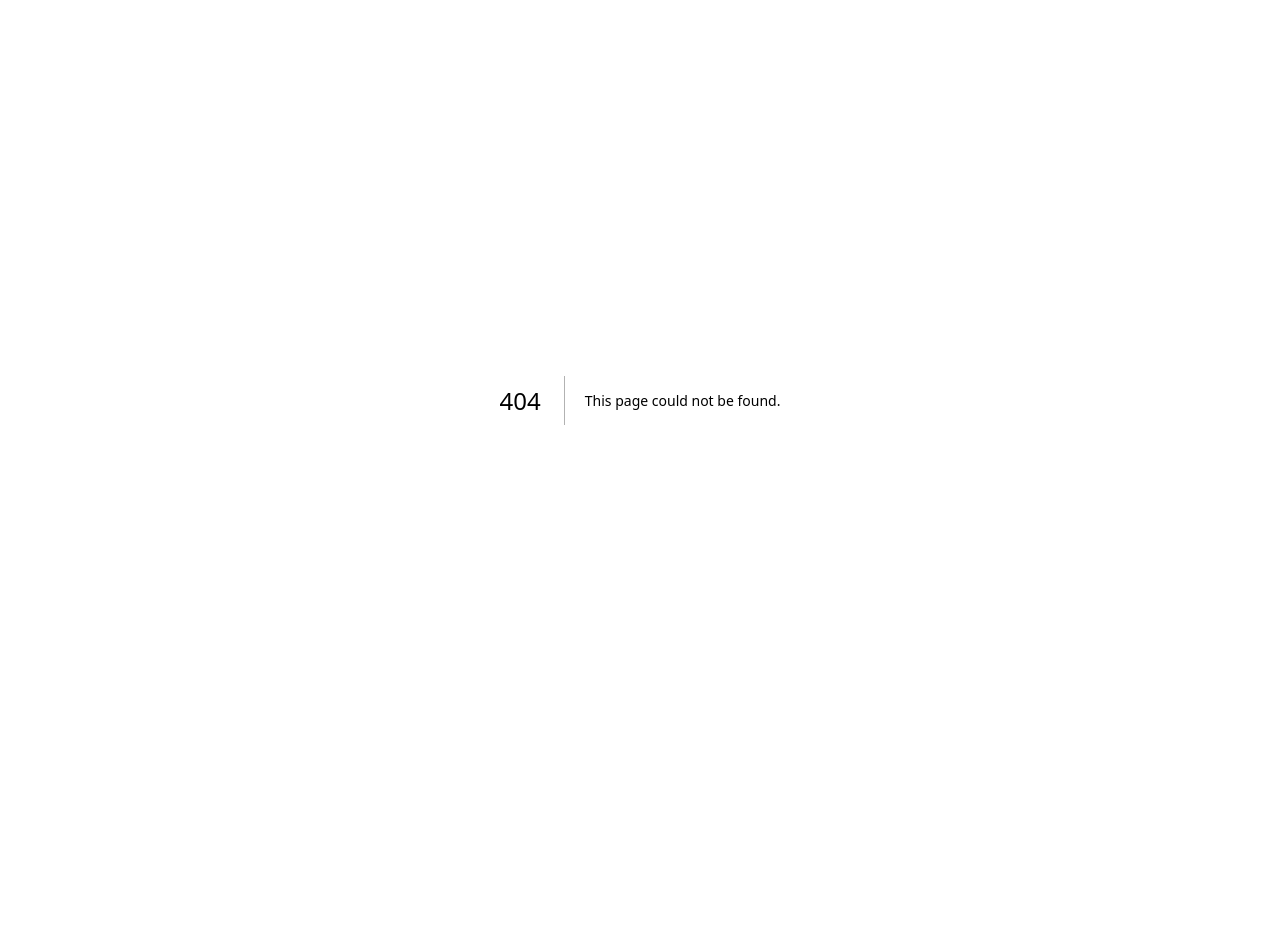
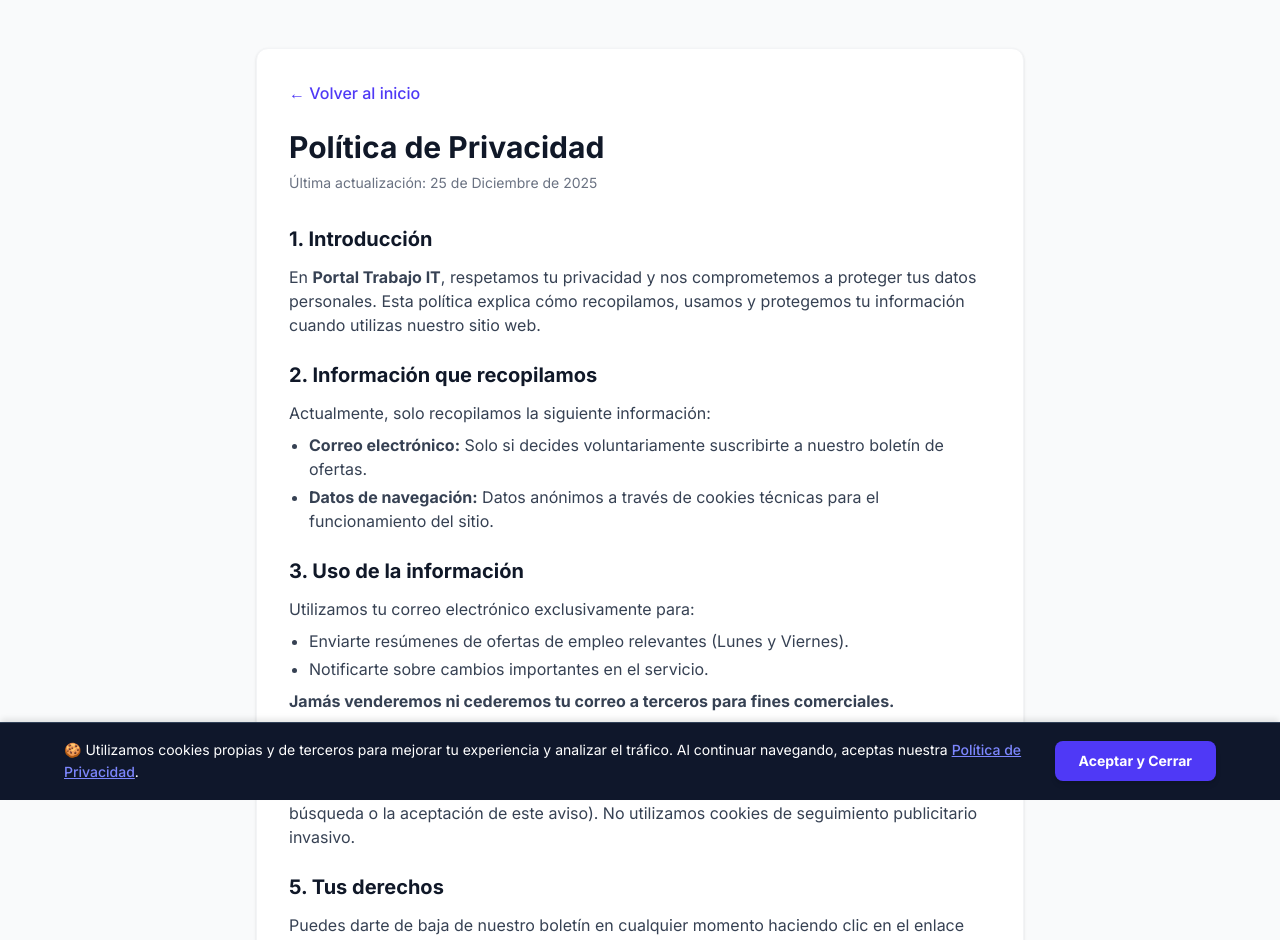
Before and after one commit to Raulmate7/Portal-Trabajo, a Next.js app in the folder frontend/: page /privacy in a window 1280 px wide. Before the commit this address had no page. Shown: the top 940 px of the page. Before the commit the page ends 800 px from the top, so only its background shows below. Built offline with nearby package versions, Linux system fonts and the light colour scheme.

Commit message:
Add Legal pages: Privacy Policy, Cookie Banner and fix Metadata title

```diff
--- a/frontend/app/layout.tsx
+++ b/frontend/app/layout.tsx
@@ -1,14 +1,17 @@
 import type { Metadata } from "next";
 import { Inter } from "next/font/google";
 import "./globals.css";
-// 👇 AQUÍ ESTÁ EL CAMBIO: Usamos 'next' en lugar de 'react' como pide Vercel
-import { Analytics } from "@vercel/analytics/next";
+import CookieBanner from "@/components/CookieBanner"; // <--- Importamos el banner
 
 const inter = Inter({ subsets: ["latin"] });
 
+// 1. AQUÍ CAMBIAMOS EL TÍTULO Y LA DESCRIPCIÓN PARA GOOGLE
 export const metadata: Metadata = {
-  title: "Portal de Trabajo IT",
-  description: "Encuentra las mejores ofertas de empleo tech automatizadas.",
+  title: "Portal Trabajo IT | Ofertas de Empleo Tech en España",
+  description: "El mejor agregador de ofertas de empleo para programadores. Encuentra trabajo de Java, Python, React, Ciberseguridad y más en un solo lugar. Actualizado cada 6 horas.",
+  icons: {
+    icon: '/favicon.ico', // Asegúrate de tener un favicon si quieres, si no, usa el de Vercel por defecto
+  }
 };
 
 export default function RootLayout({
@@ -18,9 +21,12 @@
 }>) {
   return (
     <html lang="es">
-      <body className={inter.className}>
+      <body className={`${inter.className} min-h-screen bg-gray-50 text-gray-900`}>
+        {/* El contenido de la página */}
         {children}
-        <Analytics />
+
+        {/* El Banner de Cookies (siempre al final) */}
+        <CookieBanner />
       </body>
     </html>
   );
--- /dev/null
+++ b/frontend/app/privacy/page.tsx
@@ -0,0 +1,67 @@
+import Link from "next/link";
+import type { Metadata } from "next";
+
+export const metadata: Metadata = {
+  title: "Política de Privacidad | Portal Trabajo IT",
+  description: "Información legal sobre el uso de datos en Portal Trabajo IT.",
+};
+
+export default function PrivacyPage() {
+  return (
+    <main className="min-h-screen bg-gray-50 py-12 px-4 md:px-8">
+      <div className="max-w-3xl mx-auto bg-white p-8 rounded-xl shadow-sm border border-gray-100">
+        <Link href="/" className="text-indigo-600 hover:underline mb-6 inline-block font-medium">
+          ← Volver al inicio
+        </Link>
+
+        <h1 className="text-3xl font-bold text-gray-900 mb-2">Política de Privacidad</h1>
+        <p className="text-gray-500 mb-8 text-sm">Última actualización: 25 de Diciembre de 2025</p>
+
+        <div className="prose text-gray-700 space-y-6">
+          <section>
+            <h2 className="text-xl font-bold text-gray-900 mb-3">1. Introducción</h2>
+            <p>
+              En <strong>Portal Trabajo IT</strong>, respetamos tu privacidad y nos comprometemos a proteger tus datos personales.
+              Esta política explica cómo recopilamos, usamos y protegemos tu información cuando utilizas nuestro sitio web.
+            </p>
+          </section>
+
+          <section>
+            <h2 className="text-xl font-bold text-gray-900 mb-3">2. Información que recopilamos</h2>
+            <p>Actualmente, solo recopilamos la siguiente información:</p>
+            <ul className="list-disc pl-5 mt-2 space-y-1">
+              <li><strong>Correo electrónico:</strong> Solo si decides voluntariamente suscribirte a nuestro boletín de ofertas.</li>
+              <li><strong>Datos de navegación:</strong> Datos anónimos a través de cookies técnicas para el funcionamiento del sitio.</li>
+            </ul>
+          </section>
+
+          <section>
+            <h2 className="text-xl font-bold text-gray-900 mb-3">3. Uso de la información</h2>
+            <p>Utilizamos tu correo electrónico exclusivamente para:</p>
+            <ul className="list-disc pl-5 mt-2 space-y-1">
+              <li>Enviarte resúmenes de ofertas de empleo relevantes (Lunes y Viernes).</li>
+              <li>Notificarte sobre cambios importantes en el servicio.</li>
+            </ul>
+            <p className="mt-2"><strong>Jamás venderemos ni cederemos tu correo a terceros para fines comerciales.</strong></p>
+          </section>
+
+          <section>
+            <h2 className="text-xl font-bold text-gray-900 mb-3">4. Cookies</h2>
+            <p>
+              Este sitio utiliza cookies técnicas necesarias para recordar tus preferencias (como el filtro de búsqueda o la aceptación de este aviso).
+              No utilizamos cookies de seguimiento publicitario invasivo.
+            </p>
+          </section>
+
+          <section>
+            <h2 className="text-xl font-bold text-gray-900 mb-3">5. Tus derechos</h2>
+            <p>
+              Puedes darte de baja de nuestro boletín en cualquier momento haciendo clic en el enlace "Darse de baja" que aparece al final de cada correo,
+              o contactándonos directamente.
+            </p>
+          </section>
+        </div>
+      </div>
+    </main>
+  );
+}
--- /dev/null
+++ b/frontend/components/CookieBanner.tsx
@@ -0,0 +1,46 @@
+"use client";
+
+import { useState, useEffect } from 'react';
+import Link from 'next/link';
+
+export default function CookieBanner() {
+  const [show, setShow] = useState(false);
+
+  useEffect(() => {
+    // Comprobamos si ya aceptó las cookies antes
+    const accepted = localStorage.getItem('cookies_accepted');
+    if (!accepted) {
+      setShow(true);
+    }
+  }, []);
+
+  const acceptCookies = () => {
+    localStorage.setItem('cookies_accepted', 'true');
+    setShow(false);
+  };
+
+  // Si ya aceptó, no renderizamos nada
+  if (!show) return null;
+
+  return (
+    <div className="fixed bottom-0 left-0 right-0 bg-slate-900 text-white p-4 z-50 shadow-[0_-4px_6px_-1px_rgba(0,0,0,0.1)] border-t border-slate-700">
+      <div className="max-w-6xl mx-auto flex flex-col sm:flex-row justify-between items-center gap-4 text-sm">
+        <div className="text-center sm:text-left">
+          <p className="leading-relaxed">
+            🍪 Utilizamos cookies propias y de terceros para mejorar tu experiencia y analizar el tráfico.
+            Al continuar navegando, aceptas nuestra{' '}
+            <Link href="/privacy" className="underline text-indigo-400 hover:text-indigo-300 font-medium transition-colors">
+              Política de Privacidad
+            </Link>.
+          </p>
+        </div>
+        <button
+          onClick={acceptCookies}
+          className="bg-indigo-600 hover:bg-indigo-700 text-white font-bold py-2.5 px-6 rounded-lg transition-all transform hover:scale-105 whitespace-nowrap shadow-md"
+        >
+          Aceptar y Cerrar
+        </button>
+      </div>
+    </div>
+  );
+}
```
